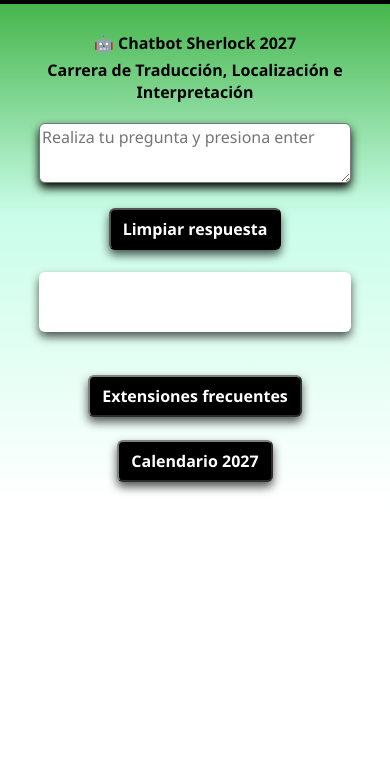
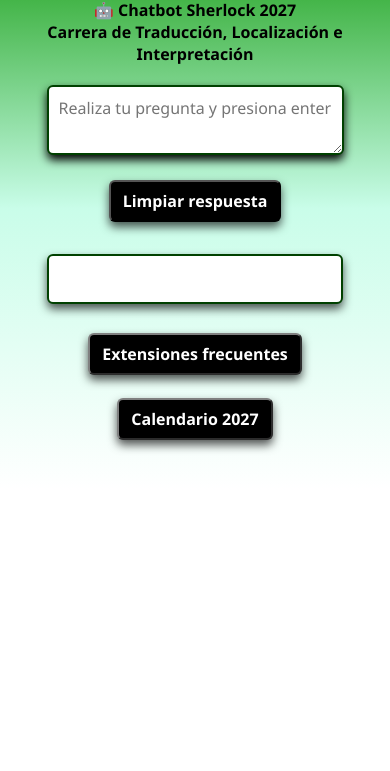
Before and after one commit to JhanVal/chatbot_traduic, a plain HTML site: page index.html in a window 390 px wide. Shown: the part 73-844 px from the top of the page. Drawn offline with nearby package versions, Linux system fonts and the light colour scheme.

Commit message:
Add files via upload

```diff
--- a/app.js
+++ b/app.js
@@ -54,7 +54,7 @@ function buscarRespuesta() {
             resultados[0].item.contenido;
     } else {
         respuesta.innerHTML =
-            "No se encontró información, intenta con otras palabras";
+            "💡 No se encontró la información, intenta con otras palabras";
     }
 
     textarea.value = "";
--- a/conocimiento.json
+++ b/conocimiento.json
@@ -14,7 +14,7 @@
         "keywords": [
             "tesis", "requisitos tesis"
         ],
-        "contenido": "La tesis es un trabajo de investigación..."
+        "contenido": "La tesis es un trabajo de investigación y los requisitos son..."
     },
 
     {
@@ -23,7 +23,7 @@
         "keywords": [
             "requisitos maestría", "fechas maestría"
         ],
-        "contenido": "En el mes ____ puedes inscribirte a la maestría con estos documentos..."
+        "contenido": "En el mes de ____ puedes inscribirte a la maestría con estos documentos..."
     },
     {
         "categoría": "Beca",
@@ -31,7 +31,7 @@
         "keywords": [
             "becas", "requisitos beca", "aumentar beca"
         ],
-        "contenido": "Si mejoraste tu promedio ___ solicita un incremento en el área de becas."
+        "contenido": "Si mejoraste tu promedio solicita un incremento en el área de becas."
     },
 
 
@@ -41,7 +41,7 @@
         "keywords": [
             "costo", "pago"
         ],
-        "contenido": "El costo de tu inscripción es..."
+        "contenido": "El costo de tu reinscripción es..."
     },
     {
         "categoría": "Reinscripción",
@@ -49,6 +49,6 @@
         "keywords": [
             "colegiatura", "pagar"
         ],
-        "contenido": "El link para reinscribirte es..."
+        "contenido": "El link para autogestionar tu reinscripción es..."
     }
 ]
--- a/index.html
+++ b/index.html
@@ -10,7 +10,7 @@
     <header>
         <img src="logo.svg" alt="Logo UIC" class="logo">
     </header>
-    <br>
+
     <main>
         <p>🤖 Chatbot Sherlock 2027</p>
         <p>Carrera de Traducción, Localización e Interpretación</p>
@@ -30,9 +30,9 @@
         <a href="calendario2027.html">Calendario 2027</a>
     </footer>
 
-    <article>
+<!--     <article>
         <img src="logo.svg" alt="" class="invi">
-    </article>
+    </article> -->
 
 <script src="https://cdn.jsdelivr.net/npm/fuse.js@7.0.0"></script>
 <script src="app.js"></script>
--- a/style.css
+++ b/style.css
@@ -6,9 +6,8 @@
 }
 
 body {
-    background: linear-gradient(rgb(22, 156, 17), rgb(201, 253, 233), white);
+    background: linear-gradient(rgb(22, 156, 17),  rgb(201, 253, 233), white);
     background-repeat: no-repeat;
-
 }
 
 header {
@@ -16,8 +15,9 @@ header {
     padding: 5px 10px;
     text-align: center;
 }
+
 .logo {
-    margin-top: 20px;
+    margin-top: 5px;
     width: 20%;
     min-width: 19%;
 }
@@ -33,32 +33,38 @@ h2 {
 }
 
 p {
-    margin: -15px 10px 20px;
+    margin: -9px 10px 20px 10px;
     font-weight: bolder;
     font-size: 1rem;
 }
 
 main {
     text-align: center;
+    padding: 30px;
 }
 
 textarea {
-    width: 40%;
+    width: 43%;
     height: 60px;
+    padding:10px;
     border-radius: 6px;
     box-shadow: 0px 5px 10px rgba(0, 0, 0, 0.671);
+    border: 2px solid rgb(0, 65, 0);
 }
 
 #respuesta{
     width:40%;
-    margin:20px auto;
+    margin-left: auto;
+    margin-right: auto;
     background:rgb(255, 255, 255);
-    padding:15px;
+    padding:10px;
     border-radius:6px;
     box-shadow: 0px 5px 10px rgba(0, 0, 0, 0.671);
     text-align:left;
-    min-height:60px;
+    min-height:50px;
+    border: 2px solid rgb(0, 65, 0);
 }
+
 
 #btnLimpiar {
     margin-top: 20px;
@@ -112,8 +118,8 @@ td {
 
 footer {
     text-align: center;
-    background-color: rgba(255, 255, 255, 0);
-    height: 60px;
+    height: auto;
+    padding: 6px 6px 50px 6px;
     display: flex;
     flex-wrap: wrap;
     justify-content: center;
@@ -125,10 +131,12 @@ article {
 }
 
 .invi {
+    height: 50px;
     display: none;
 }
 
 a {
+    height: 42px;
     border: outset 2px grey;
     box-shadow: 0px 5px 10px rgba(0, 0, 0, 0.671);
     border-radius:6px;
@@ -159,15 +167,19 @@ body {
     font-size: 2rem;
 }
 
+p {
+    margin: -20px 10px 20px 10px;
+}
+
 textarea {
-    width: 80%;
-    height: 60px;
+    width: 90%;
+    height: 70px;
     border-radius: 6px;
     box-shadow: 0px 5px 10px black;
 }
 
 #respuesta{
-    width:80%;
+    width:76%;
 }
 
 
```
Also changed, not shown: calendario2027.html (+5 -1 lines).
